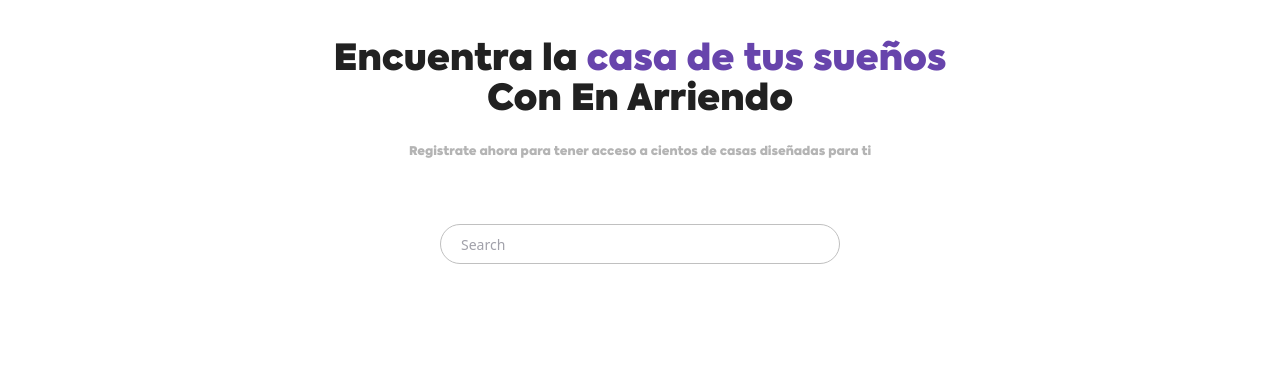
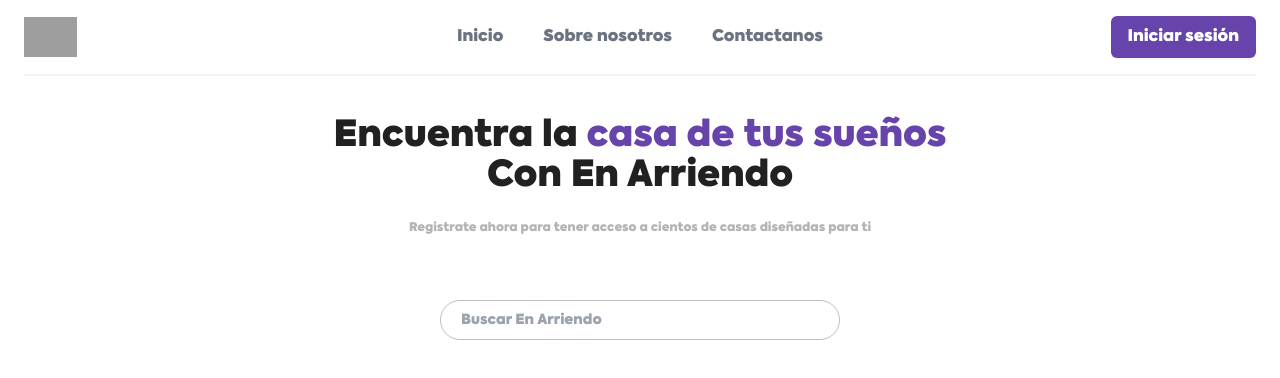
Before and after one commit to BrahianCano/en-arriendo, a Next.js app: page / in a window 1280 px wide. Shown: the top 378 px of the page. Built offline with nearby package versions, Linux system fonts and the light colour scheme; grey boxes are pictures that could not be loaded.

Commit message:
Navbar and header

```diff
--- a/components/molecules/header-text.jsx
+++ b/components/molecules/header-text.jsx
@@ -1,26 +1,27 @@
 export default function HeaderText() {
     return (
-    <div className="">
-      <h1 className="text-darkgray font-axiformaHeavy text-4xl text-center mt-10">
+        <section className="my-10 font-axiformaHeavy">
+            <h1 className="text-darkgray text-4xl text-center">
                 Encuentra la <span className="text-primary">casa de tus sueños</span>
-        <br />
+                <br/>
                 Con En Arriendo
             </h1>
-      <br />
-      <h4 className="font-axiformaHeavy text-lightgray text-xs text-center">
+            <br/>
+            <h4 className="text-lightgray text-xs text-center">
                 Registrate ahora para tener acceso a cientos de casas diseñadas para ti
             </h4>
 
-   {/*<div class="relative mr-6 my-2">
+            {/*
+            <div class="relative mr-6 my-2">
               <input type="search" class="px-10 py-2.5 rounded font-sans" placeholder="Search by name..."></input>
               <button type="button" class="btn-primary transition duration-300 ease-in-out focus:outline-none focus:shadow-outline bg-purple-700 hover:bg-purple-900 text-white font-normal py-2 px-4 mr-1 rounded inputSearch">Button</button>
-    </div> */}
+            </div>
+            */}
 
-<div class="relative text-gray-600">
-  <input type="search" name="serch" placeholder="Search" class="bg-white h-10 px-5 pr-10 rounded-full text-sm focus:outline-none border-1 border-solid border-inputColor mt-16 block mr-auto ml-auto min-w-400"></input>
-
+            <div className="text-gray-600">
+                <input type="search" name="serch" placeholder="Buscar En Arriendo"
+                       className="bg-white h-10 px-5 pr-10 rounded-full text-sm focus:outline-none border-1 border-solid border-inputColor mt-16 block mr-auto ml-auto min-w-400"></input>
             </div>
-
-  </div>
+        </section>
     );
 }
--- a/components/molecules/navbar-mobile.jsx
+++ b/components/molecules/navbar-mobile.jsx
@@ -101,7 +101,7 @@
 
                                 {/** <!--Button login.--> */}
                                 <div>
-                                    <a href="#" className="w-full flex items-center justify-center px-4 py-2 border border-transparent rounded-md shadow-sm text-base text-white bg-primary-50 hover:bg-primary-100">
+                                    <a href="#" className="w-full flex items-center justify-center px-4 py-2 border border-transparent rounded-md shadow-sm text-base text-white bg-primary hover:bg-primaryDark">
                                         Iniciar sesión
                                     </a>
                                 </div>
--- a/pages/index.js
+++ b/pages/index.js
@@ -28,6 +28,7 @@
       </Head>
 
       <main>
+          <Navbar/>
         <HeaderText/>
       </main>
     </>
--- a/tailwind.config.js
+++ b/tailwind.config.js
@@ -1,3 +1,5 @@
+
+
 const colors = require("tailwindcss/colors");
 
 module.exports = {
@@ -20,15 +22,19 @@
       primaryDark: '#4D337F',
       secondary:'#f1d3d5',
       third:'#84c1b2',
-      black: colors.black,
       darkgray: "#212121",
       lightgray: "#b4b4b4",
       inputColor: "#c0c0c0",
+      black: colors.black,
+      white: colors.white,
+      gray: colors.coolGray,
+      red: colors.red,
+      yellow: colors.amber,
       green: colors.emerald,
       blue: colors.blue,
       indigo: colors.indigo,
       purple: colors.violet,
-      pink: colors.pink,
+      pink: colors.pink
     },
     spacing: {
       px: "1px",
```
Also changed, not shown: 1 other file (tests, documents, lock files or other folders). Lines whose indentation alone changed are shown as unchanged.
